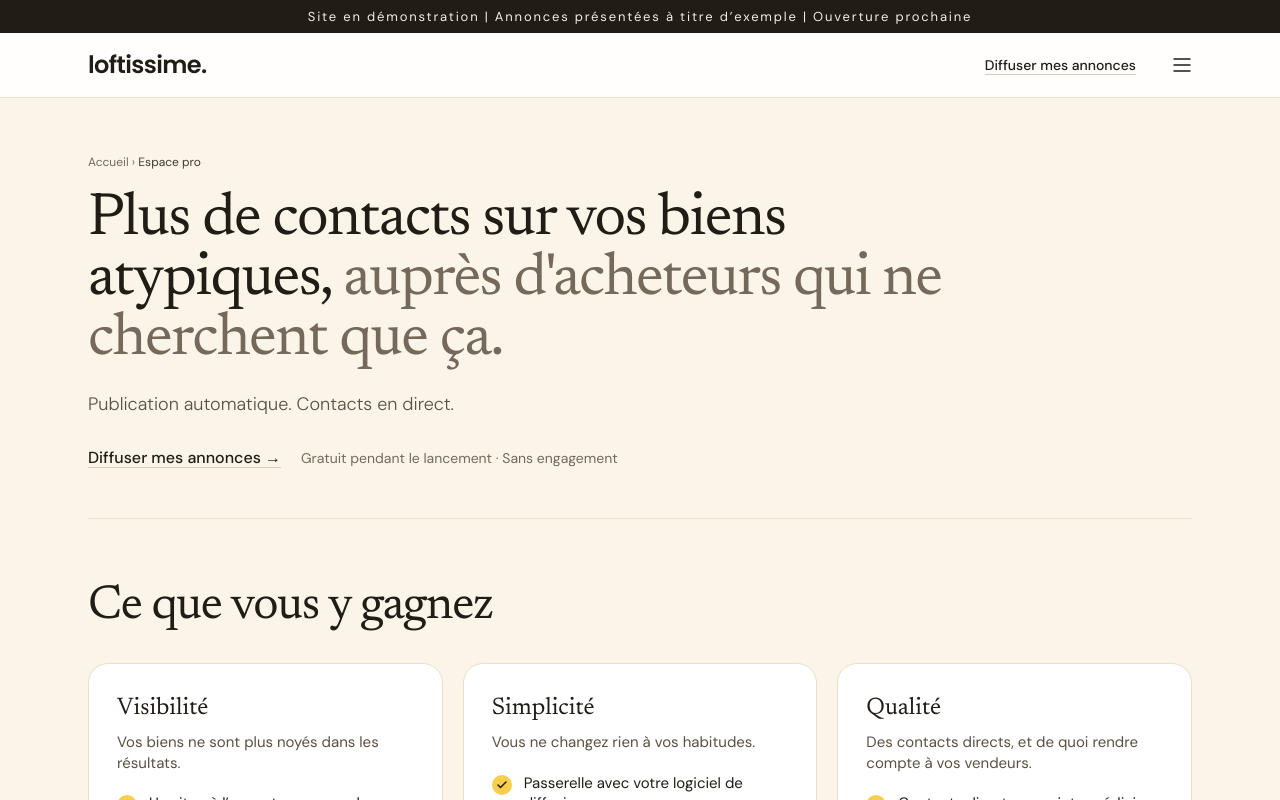
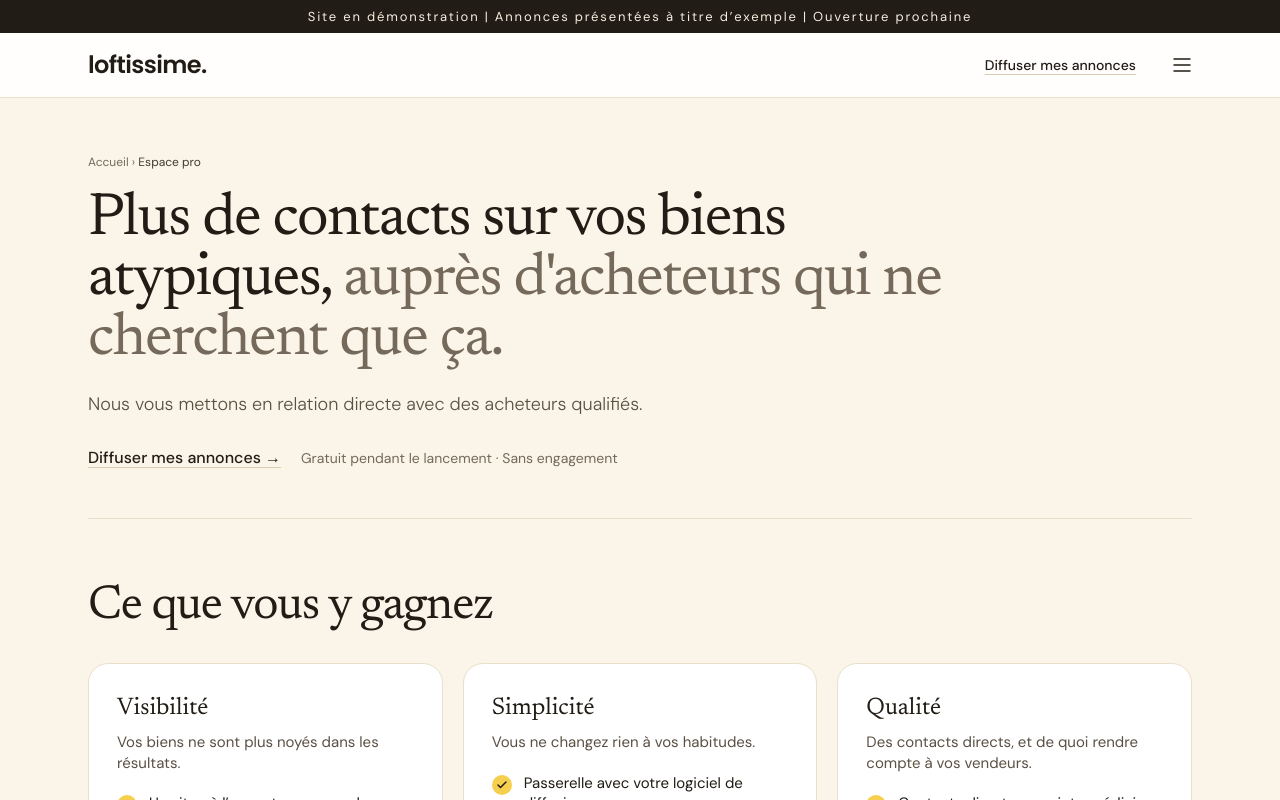
Before and after one commit to Emineve/atypic-portal, a Next.js app in the folder frontend/: page /pro in a window 1280 px wide. Shown: the top 800 px of the page. Built offline with nearby package versions, Linux system fonts and the light colour scheme; no server answers; the database is empty.

Commit message:
Espace pro : sous-titre sur la mise en relation directe
Co-Authored-By: Claude Fable 5.2 <noreply@anthropic.com>
Claude-Session: https://claude.ai/code/session_015aKJiDLUy7h6cRtFn1LWuo

```diff
--- a/frontend/app/pro/page.tsx
+++ b/frontend/app/pro/page.tsx
@@ -104,7 +104,7 @@ export default function ProPage() {
             Plus de contacts sur vos biens atypiques, <span className="text-stone-500">auprès d&apos;acheteurs qui ne cherchent que ça.</span>
           </h1>
           <p className="mt-5 max-w-2xl text-base md:text-lg font-light leading-relaxed text-stone-600">
-            Publication automatique. Contacts en direct.
+            Nous vous mettons en relation directe avec des acheteurs qualifiés.
           </p>
           <p className="mt-7 flex flex-wrap items-baseline gap-x-5 gap-y-2">
             <a href="#rejoindre" className="text-base font-medium text-stone-900 underline underline-offset-4 decoration-stone-300 hover:decoration-stone-900 transition">
```
